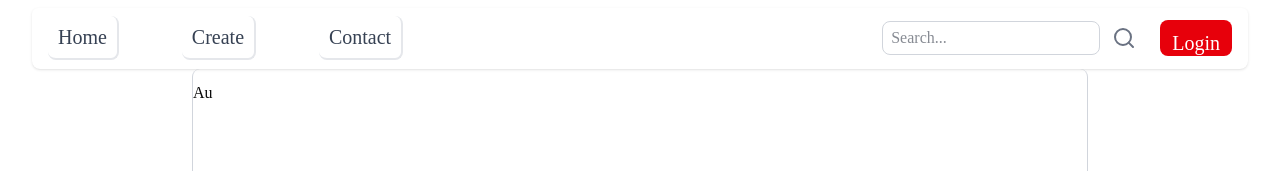
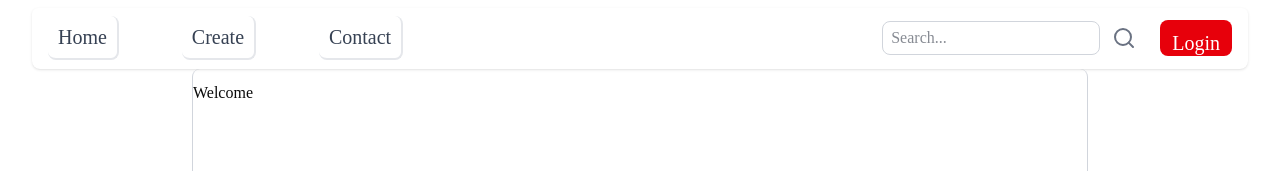
Before and after one commit to PREPMND/BlogMait, a Next.js app: page /auth in a window 1280 px wide. Shown: the top 171 px of the page. Built offline with nearby package versions, Linux system fonts and the light colour scheme.

Commit message:
Aug 5, 2026, 4:19 PM

```diff
--- a/components/auth/auth-layout.tsx
+++ b/components/auth/auth-layout.tsx
@@ -2,7 +2,9 @@
 export default function AuthLayout(){
     return(
         <div>
-            Au
+            <div class>
+                Welcome
+            </div>
         </div>
     )
 }
```
